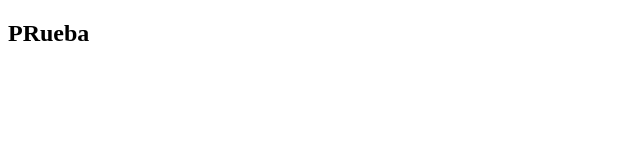
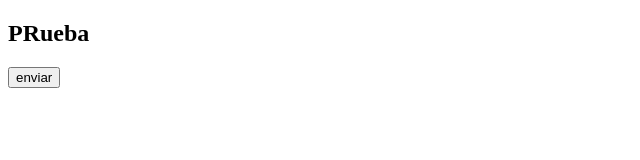
Before and after one commit to maria29852164/site-web-boostrap, a website: page src/public/index.html in a window 1280 px wide. Shown: the whole page, without its empty margins (0-640 px from the left). Drawn offline with Linux system fonts and the light colour scheme.

Commit message:
bootstrap para la plantilla

```diff
--- a/package.json
+++ b/package.json
@@ -18,6 +18,9 @@
     "nodemon": "^2.0.2"
   },
   "dependencies": {
-    "express": "^4.17.1"
+    "bootstrap": "^4.4.1",
+    "express": "^4.17.1",
+    "jquery": "^3.4.1",
+    "popper.js": "^1.16.0"
   }
 }
--- a/src/public/index.html
+++ b/src/public/index.html
@@ -5,9 +5,11 @@
     <meta name="viewport" content="width=device-width, initial-scale=1.0">
     <meta http-equiv="X-UA-Compatible" content="ie=edge">
     <title>Document</title>
+
 </head>
 <body>
     <h2>PRueba</h2>
+    <button class="btn btn-success">enviar</button>
 
 </body>
 </html>
```
Also changed, not shown: src/server.js (+8 -1 lines), 1 other file.
